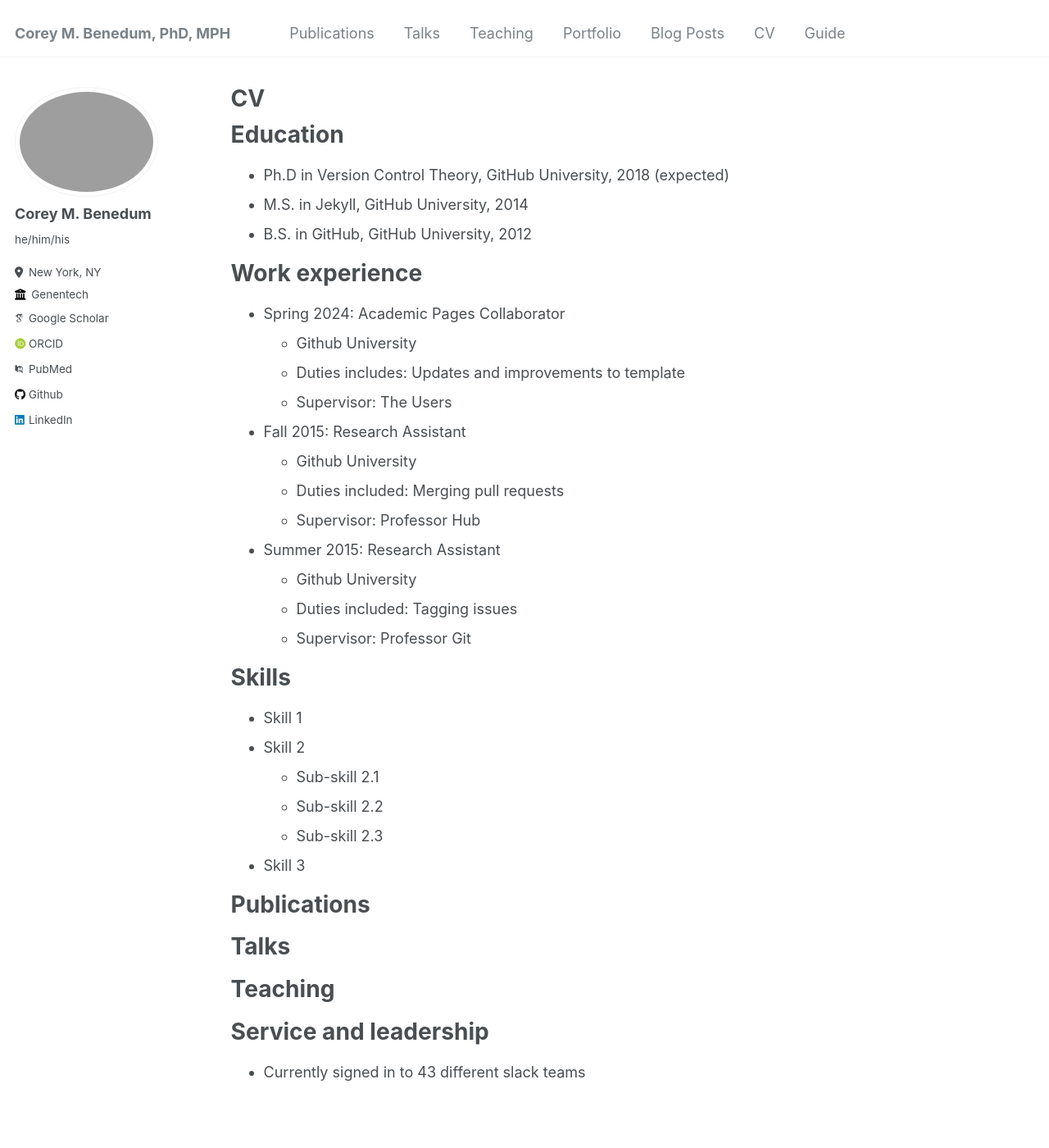
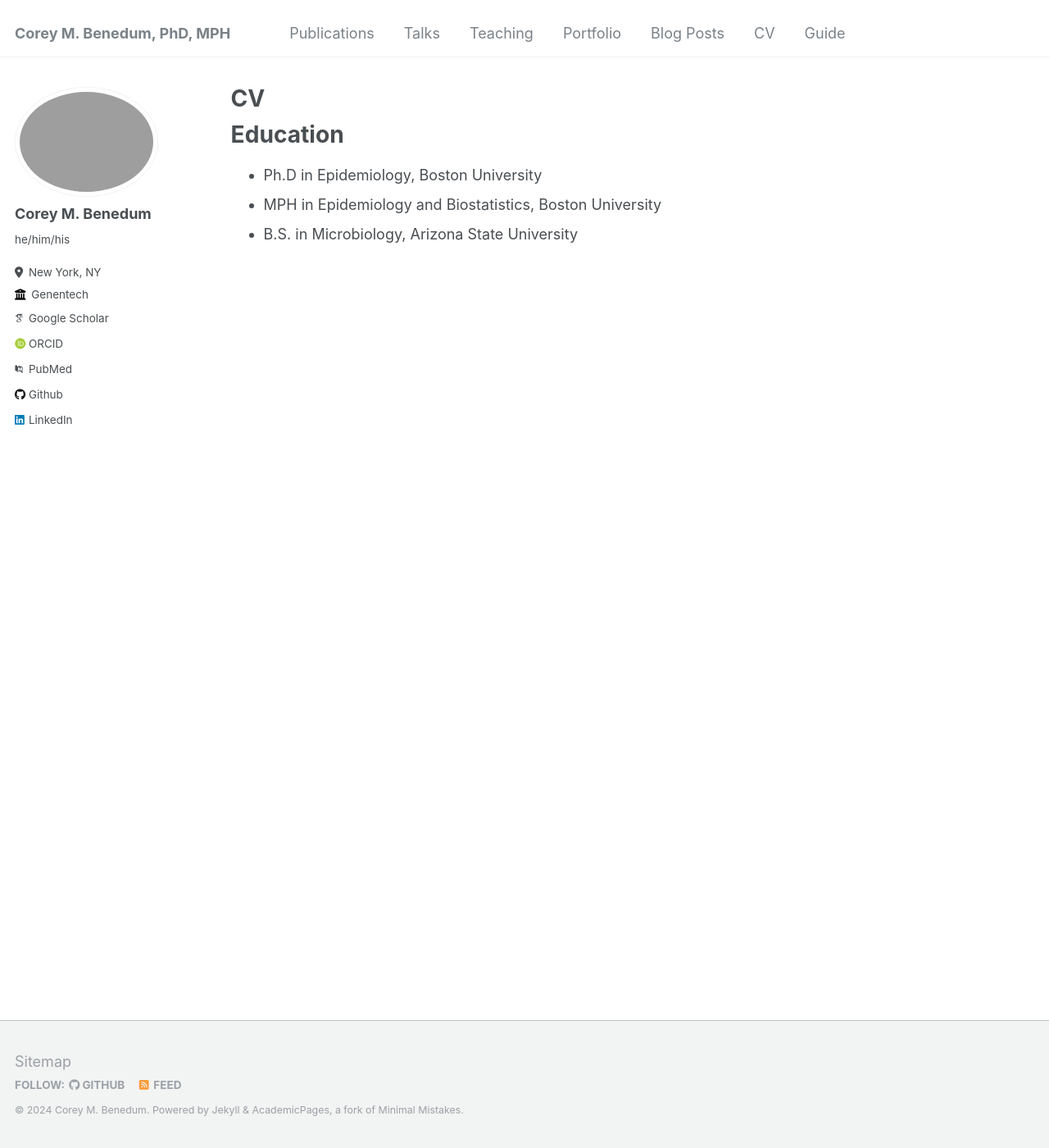
Before and after one commit to coreybenedum/coreybenedum.github.io, a Jekyll site: the page built from _pages/cv.md, in a window 1280 px wide and 1400 px high. Shown: the whole window at 82% size. Built offline with Jekyll 4.4.1, drawn with Linux system fonts in a browser that asks for light colours; some web fonts are replaced.

Commit message:
Update cv.md

```diff
--- a/_pages/cv.md
+++ b/_pages/cv.md
@@ -11,54 +11,6 @@ redirect_from:
 
 Education
 ======
-* Ph.D in Version Control Theory, GitHub University, 2018 (expected)
-* M.S. in Jekyll, GitHub University, 2014
-* B.S. in GitHub, GitHub University, 2012
-
-Work experience
-======
-* Spring 2024: Academic Pages Collaborator
-  * Github University
-  * Duties includes: Updates and improvements to template
-  * Supervisor: The Users
-
-* Fall 2015: Research Assistant
-  * Github University
-  * Duties included: Merging pull requests
-  * Supervisor: Professor Hub
-
-* Summer 2015: Research Assistant
-  * Github University
-  * Duties included: Tagging issues
-  * Supervisor: Professor Git
-
-Skills
-======
-* Skill 1
-* Skill 2
-  * Sub-skill 2.1
-  * Sub-skill 2.2
-  * Sub-skill 2.3
-* Skill 3
-
-Publications
-======
-  <ul>{% for post in site.publications reversed %}
-    {% include archive-single-cv.html %}
-  {% endfor %}</ul>
-
-Talks
-======
-  <ul>{% for post in site.talks reversed %}
-    {% include archive-single-talk-cv.html  %}
-  {% endfor %}</ul>
-
-Teaching
-======
-  <ul>{% for post in site.teaching reversed %}
-    {% include archive-single-cv.html %}
-  {% endfor %}</ul>
-
-Service and leadership
-======
-* Currently signed in to 43 different slack teams
+* Ph.D in Epidemiology, Boston University
+* MPH in Epidemiology and Biostatistics, Boston University
+* B.S. in Microbiology, Arizona State University
```
